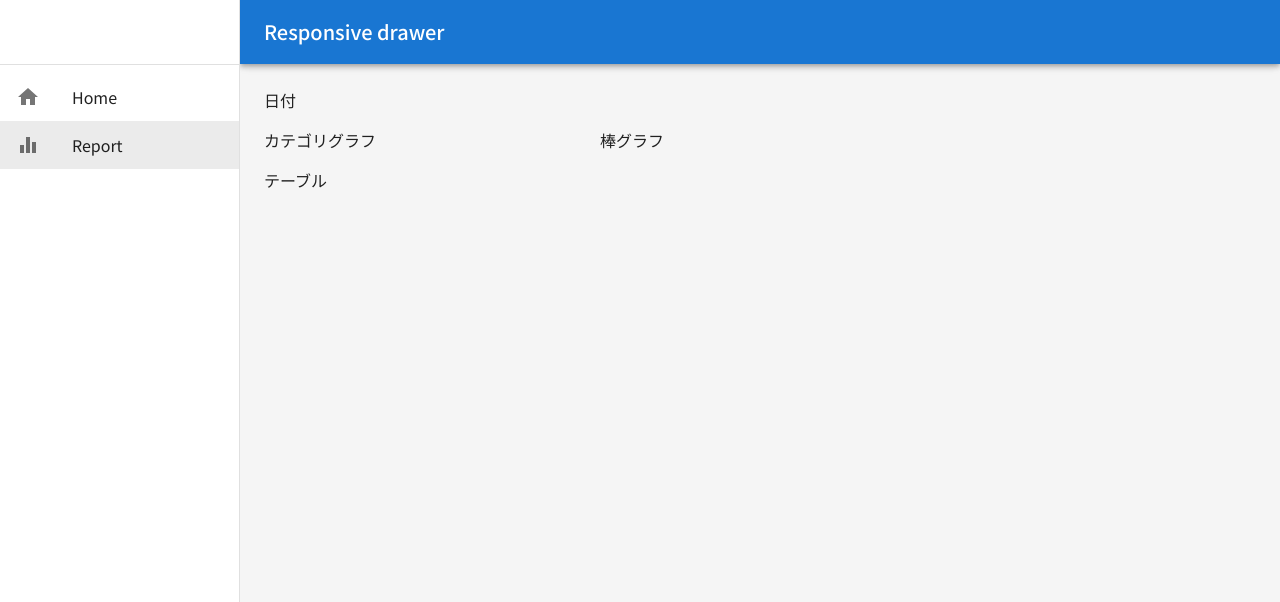
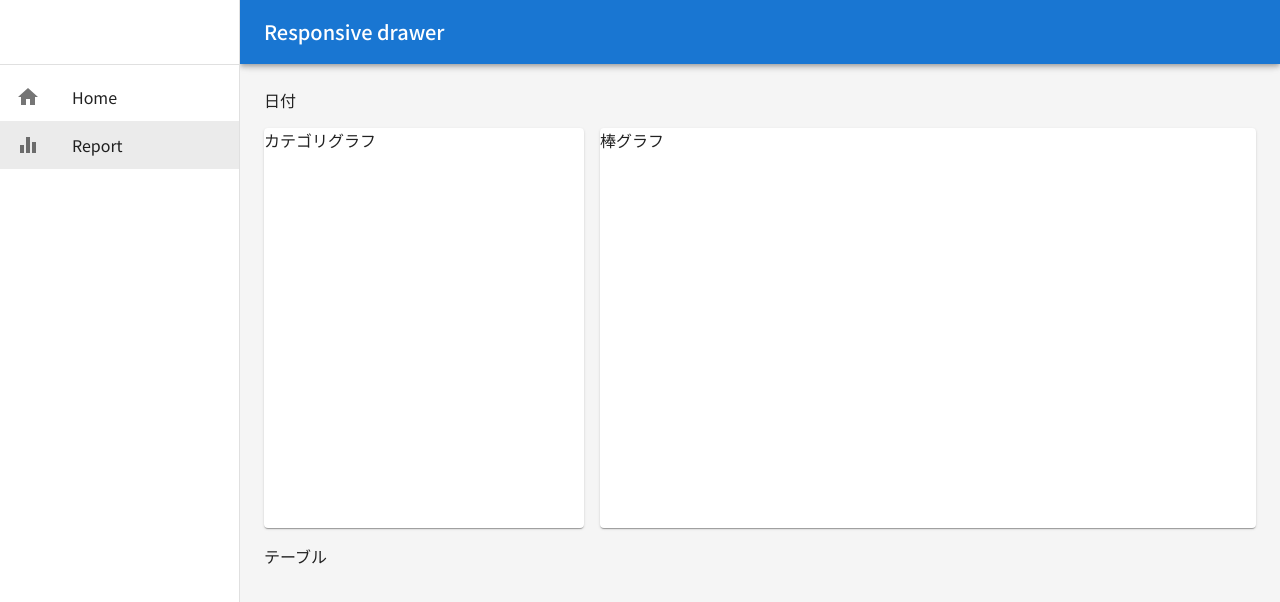
Before and after one commit to nishi240masa/account-book, a React (Create React App) app: page /report in a window 1280 px wide. Shown: the top 602 px of the page. Built offline with nearby package versions, Linux system fonts and the light colour scheme; no server answers; the database is empty.

Commit message:
Add Paper component to Report page

```diff
--- a/src/pages/Report.tsx
+++ b/src/pages/Report.tsx
@@ -1,17 +1,22 @@
-import { Grid } from "@mui/material";
+import { Grid, Paper } from "@mui/material";
 import React from "react";
 
 const Report = () => {
+  const commonPaperStyle = {
+    height: { xs: "auto", md: "400px" },
+    display: "flex",
+    flexDirection: "column",
+  };
   return (
     <Grid container spacing={2}>
       <Grid item xs={12}>
         日付
       </Grid>
       <Grid item xs={12} md={4}>
-        カテゴリグラフ
+        <Paper sx={commonPaperStyle}>カテゴリグラフ</Paper>
       </Grid>
       <Grid item xs={12} md={8}>
-        棒グラフ
+        <Paper sx={commonPaperStyle}>棒グラフ</Paper>
       </Grid>
       <Grid item xs={12}>
         テーブル
```
